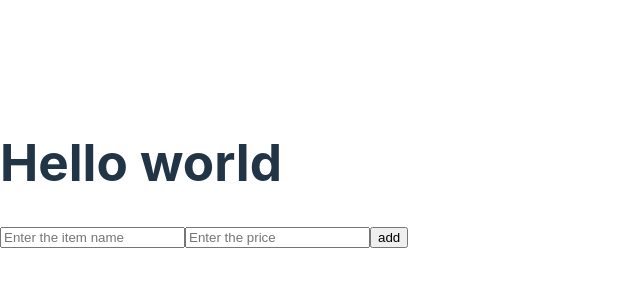
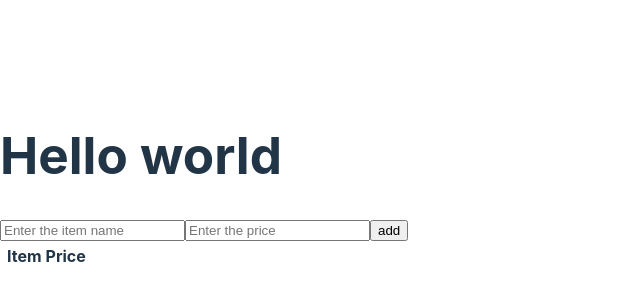
Before and after one commit to blackwakhu/shopping, a React (Vite) app: page / in a window 1280 px wide. Shown: the part 218-518 px from the top of the page, without its empty margins (0-640 px from the left). Built offline with nearby package versions, Linux system fonts and the light colour scheme.

Commit message:
now the thing works

```diff
--- a/src/App.jsx
+++ b/src/App.jsx
@@ -34,13 +34,24 @@ export default function App () {
           onChange={(e) => setPrice(e.target.value)}/>
         <input type="submit" value="add" />
       </form>
-      <ul>
-        {shopList.map((item, index) => (
-          <li key={index}>
-            {item.item} - ${item.price.toFixed(2)} (index: {index})
-          </li>
-        ))}
-      </ul>
+      <table>
+        <thead>
+          <tr>
+            <th></th>
+            <th>Item</th>
+            <th>Price</th>
+          </tr>
+        </thead>
+        <tbody>
+          {shopList.map((item, index) => (
+            <tr key={index}>
+              <td>{index} </td>
+              <td>{item.item}</td>
+              <td>{item.price} </td>
+            </tr>
+          ))}
+        </tbody>
+      </table>
     </div>
   )
 }
```
